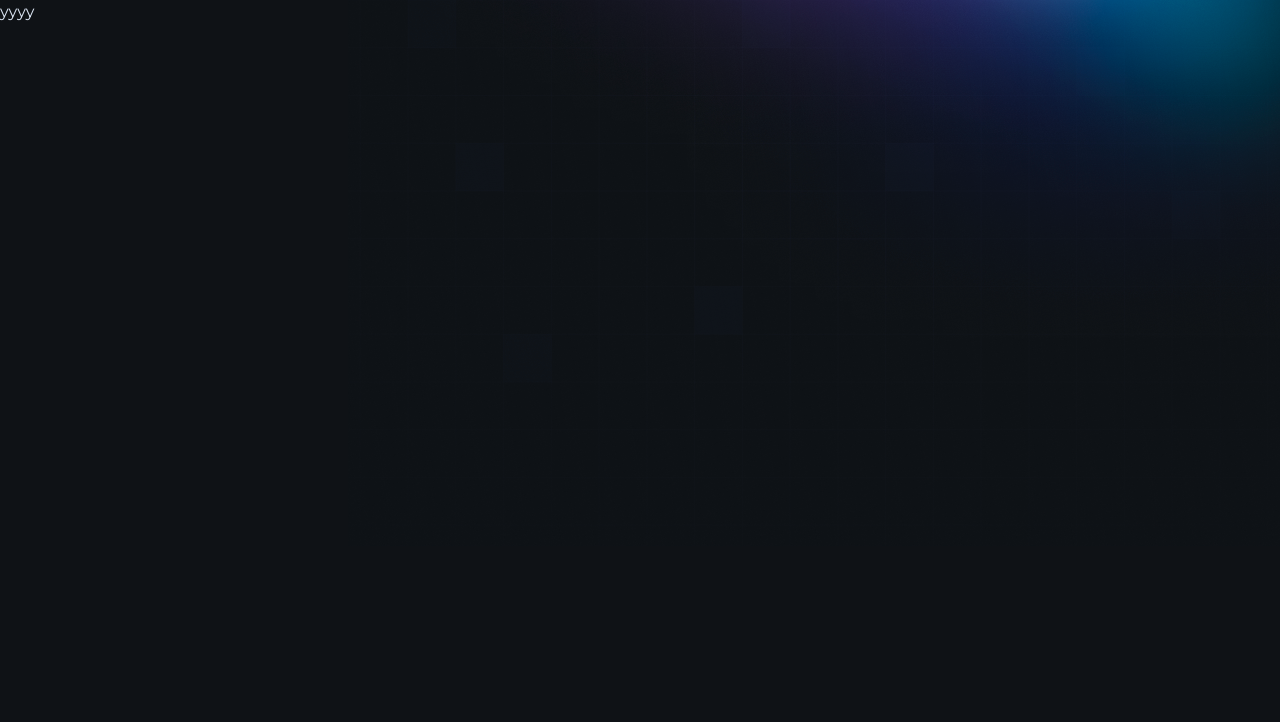
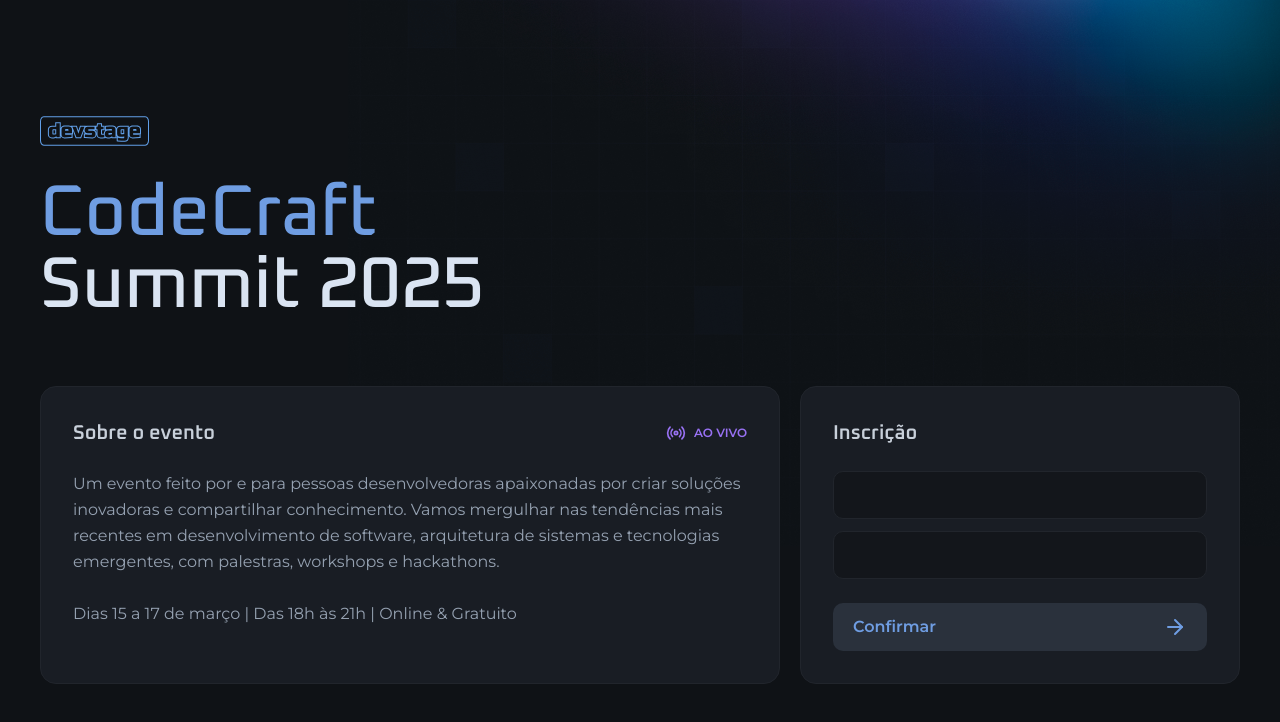
Before and after one commit to DomingosChiconela/NLW-Connect, a Next.js app: page / in a window 1280 px wide. Shown: the top 722 px of the page. Built offline with nearby package versions, Linux system fonts and the light colour scheme.

Commit message:
update:updated page Home,adding content

```diff
--- a/src/app/page.tsx
+++ b/src/app/page.tsx
@@ -1,18 +1,74 @@
+import { ArrowRight, Mail, Radio, User } from 'lucide-react'
+import Image from 'next/image'
+import logo from '../assets/logo.svg'
+import {Button} from '@/components/button'
 
-
-import {ArrowRight,Copy,Mail} from "lucide-react"
-
-
-import Button from "@/components/button";
-import IconButton from "@/components/icon-button";
-import {InputField,InputIcon,InputRoot}from "@/components/input";
+import { InputField, InputIcon, InputRoot } from '@/components/input'
 
 export default function Home() {
   return (
-    <main >
+    <main className="max-w-[1240px] mx-auto px-5 py-8 md:py-0">
+    <div className="min-h-dvh flex flex-col justify-center gap-16">
+      <div className="flex flex-col gap-8 items-center md:items-start">
+        <Image src={logo} alt="devstage" width={108.5} height={30} />
 
-      yyyy
-    </main>
+        <h1 className="text-4xl text-center leading-none font-heading font-medium flex flex-col md:text-7xl md:text-left">
+          <span className="text-blue">CodeCraft</span> Summit 2025
+        </h1>
+      </div>
+
+      <div className="flex gap-5 items-stretch flex-col md:flex-row">
+        <div className="flex-1 bg-gray-700 border border-gray-600 rounded-2xl p-8 space-y-6">
+          <div className="flex items-center justify-between">
+            <h2 className="font-heading font-semibold text-gray-200 text-xl">
+              Sobre o evento
+            </h2>
+            <span className="flex items-center gap-2 text-purple font-semibold text-xs">
+              <Radio className="size-5" />
+              AO VIVO
+            </span>
+          </div>
+          <p className="text-gray-300 leading-relaxed text-sm md:text-base">
+            Um evento feito por e para pessoas desenvolvedoras apaixonadas por
+            criar soluções inovadoras e compartilhar conhecimento. Vamos
+            mergulhar nas tendências mais recentes em desenvolvimento de
+            software, arquitetura de sistemas e tecnologias emergentes, com
+            palestras, workshops e hackathons.
+            <br />
+            <br />
+            Dias 15 a 17 de março | Das 18h às 21h | Online & Gratuito
+          </p>
+        </div>
+
+        <form className="w-full bg-gray-700 border border-gray-600 rounded-2xl p-8 space-y-6 md:max-w-[440px]">
+          <h2 className="font-heading font-semibold text-gray-200 text-xl">
+            Inscrição
+          </h2>
+
+          <div className="space-y-3">
+            <InputRoot>
+              <InputIcon>
+                <User />
+              </InputIcon>
+              <InputField type="text" placeholder="Nome completo" />
+            </InputRoot>
+
+            <InputRoot>
+              <InputIcon>
+                <Mail />
+              </InputIcon>
+              <InputField type="text" placeholder="E-mail" />
+            </InputRoot>
+          </div>
+
+          <Button type="submit">
+            Confirmar
+            <ArrowRight className="size-6" />
+          </Button>
+        </form>
+      </div>
+    </div>
+  </main>
 
   );
 }
--- a/src/components/button.tsx
+++ b/src/components/button.tsx
@@ -9,7 +9,7 @@
 
 
 
-export default function Button(props: ButtonProps) {
+export  function Button(props: ButtonProps) {
 
     return(
         <button  className="flex justify-between  items-center px-5 h-12 bg-gray-500 text-blue font-semibold rounded-xl w-full cursor-pointer hover:bg-blue hover:text-gray-900 transition-colors duration-300 "
```
